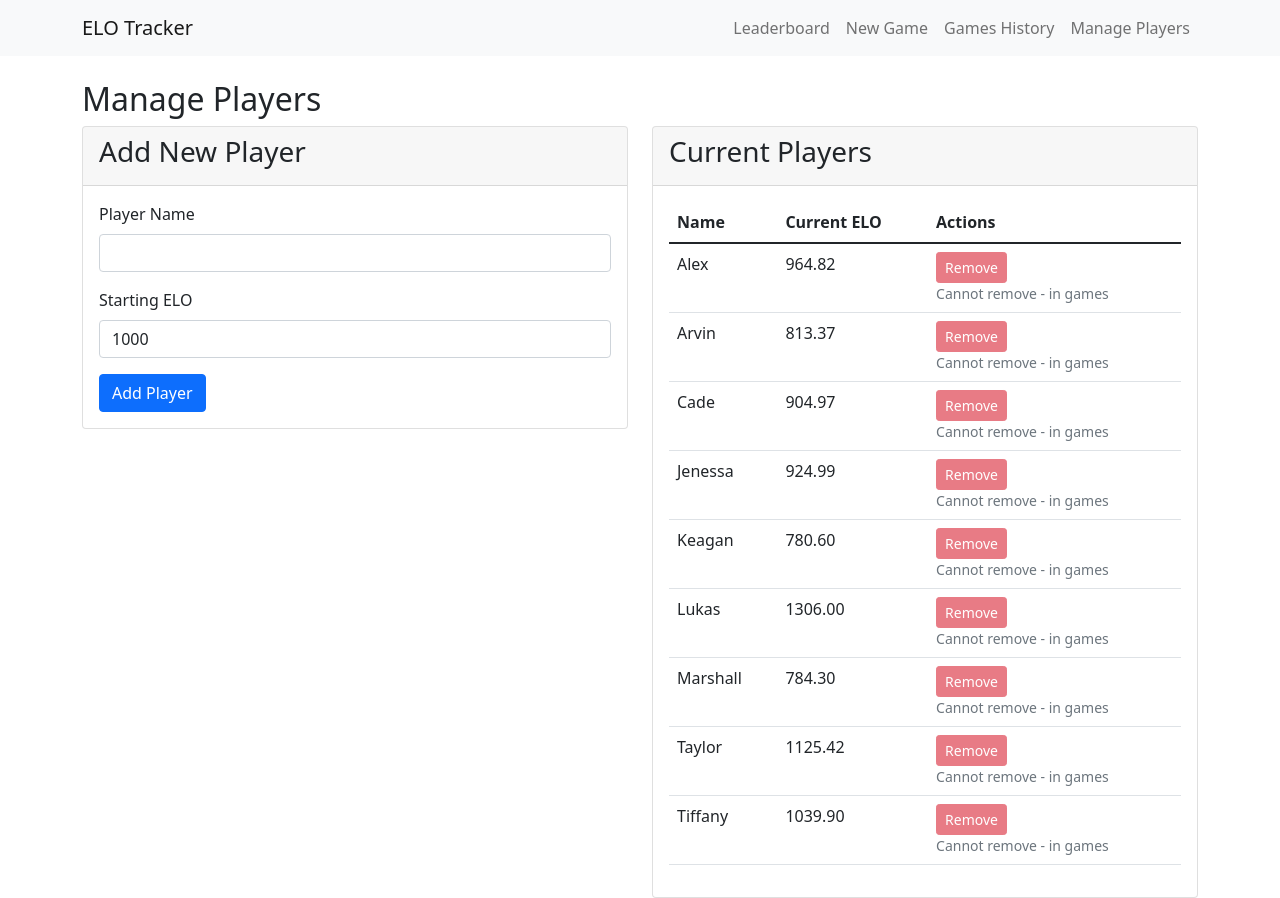
After one commit to LukasKanopka/GrassPowerRanking, a Flask app: page /manage_players in a window 1280 px wide. The commit adds this page. Run offline with Flask 3, Linux system fonts and the light colour scheme.

Commit message:
Added Player add, need to fix player add bug

```diff
--- a/app.py
+++ b/app.py
@@ -238,6 +238,88 @@ def update_elos(team1_ids, team2_ids, winner):
     for player in team2:
         player.elo += team2_change
 
+@app.route('/manage_players', methods=['GET', 'POST'])
+def manage_players():
+    error_message = None
+    success_message = None
+
+    if request.method == 'POST':
+        if 'add_player' in request.form:
+            # Handle add player
+            player_name = request.form.get('player_name')
+            starting_elo = request.form.get('starting_elo', 1000)
+
+            # Validate input
+            if not player_name:
+                error_message = "Player name is required"
+            else:
+                # Check if player with this name already exists
+                existing_player = Player.query.filter(Player.name == player_name).first()
+                if existing_player:
+                    error_message = f"Player '{player_name}' already exists"
+                else:
+                    # Create new player
+                    try:
+                        starting_elo = float(starting_elo)
+                        new_player = Player(name=player_name, elo=starting_elo)
+                        db.session.add(new_player)
+                        db.session.commit()
+                        success_message = f"Player '{player_name}' added successfully"
+                    except ValueError:
+                        error_message = "ELO must be a valid number"
+
+        elif 'remove_player' in request.form:
+            # Handle remove player
+            player_id = request.form.get('player_id')
+
+            if player_id:
+                player = Player.query.get(player_id)
+                if player:
+                    # Check if player is in any games
+                    games = Game.query.all()
+                    player_in_game = False
+
+                    for game in games:
+                        team1_ids = game.team1_players.split(',')
+                        team2_ids = game.team2_players.split(',')
+
+                        if str(player.id) in team1_ids or str(player.id) in team2_ids:
+                            player_in_game = True
+                            break
+
+                    if player_in_game:
+                        error_message = f"Cannot remove player '{player.name}' as they are part of existing games"
+                    else:
+                        player_name = player.name
+                        db.session.delete(player)
+                        db.session.commit()
+                        success_message = f"Player '{player_name}' removed successfully"
+                else:
+                    error_message = "Player not found"
+
+    # Get all players
+    players = Player.query.order_by(Player.name).all()
+
+    # For each player, check if they're in any games
+    player_in_games = {}
+    games = Game.query.all()
+
+    for player in players:
+        player_in_games[player.id] = False
+        for game in games:
+            team1_ids = game.team1_players.split(',')
+            team2_ids = game.team2_players.split(',')
+
+            if str(player.id) in team1_ids or str(player.id) in team2_ids:
+                player_in_games[player.id] = True
+                break
+
+    return render_template('manage_players.html',
+                          players=players,
+                          player_in_games=player_in_games,
+                          error_message=error_message,
+                          success_message=success_message)
+
 if __name__ == '__main__':
     with app.app_context():
         db.create_all()
--- a/templates/base.html
+++ b/templates/base.html
@@ -45,6 +45,7 @@
                 <a class="nav-link" href="/">Leaderboard</a>
                 <a class="nav-link" href="/new_game">New Game</a>
                 <a class="nav-link" href="/games">Games History</a>
+                <a class="nav-link" href="/manage_players">Manage Players</a>
             </div>
         </div>
     </nav>
--- /dev/null
+++ b/templates/manage_players.html
@@ -0,0 +1,80 @@
+{% extends "base.html" %}
+
+{% block content %}
+<h2>Manage Players</h2>
+
+{% if error_message %}
+<div class="alert alert-danger" role="alert">
+    {{ error_message }}
+</div>
+{% endif %}
+
+{% if success_message %}
+<div class="alert alert-success" role="alert">
+    {{ success_message }}
+</div>
+{% endif %}
+
+<div class="row">
+    <div class="col-md-6">
+        <div class="card mb-4">
+            <div class="card-header">
+                <h3>Add New Player</h3>
+            </div>
+            <div class="card-body">
+                <form method="POST">
+                    <div class="mb-3">
+                        <label for="player_name" class="form-label">Player Name</label>
+                        <input type="text" class="form-control" id="player_name" name="player_name" required>
+                    </div>
+                    <div class="mb-3">
+                        <label for="starting_elo" class="form-label">Starting ELO</label>
+                        <input type="number" class="form-control" id="starting_elo" name="starting_elo" value="1000" step="0.01">
+                    </div>
+                    <button type="submit" name="add_player" value="1" class="btn btn-primary">Add Player</button>
+                </form>
+            </div>
+        </div>
+    </div>
+
+    <div class="col-md-6">
+        <div class="card">
+            <div class="card-header">
+                <h3>Current Players</h3>
+            </div>
+            <div class="card-body">
+                <table class="table">
+                    <thead>
+                        <tr>
+                            <th>Name</th>
+                            <th>Current ELO</th>
+                            <th>Actions</th>
+                        </tr>
+                    </thead>
+                    <tbody>
+                        {% for player in players %}
+                        <tr>
+                            <td>{{ player.name }}</td>
+                            <td>{{ "%.2f"|format(player.elo) }}</td>
+                            <td>
+                                <form method="POST" class="d-inline">
+                                    <input type="hidden" name="player_id" value="{{ player.id }}">
+                                    <button type="submit" name="remove_player" value="1" class="btn btn-sm btn-danger"
+                                            {% if player_in_games[player.id] %}disabled{% endif %}
+                                            onclick="return confirm('Are you sure you want to remove {{ player.name }}?')">
+                                        Remove
+                                    </button>
+                                </form>
+                                {% if player_in_games[player.id] %}
+                                <small class="text-muted d-block">Cannot remove - in games</small>
+                                {% endif %}
+                            </td>
+                        </tr>
+                        {% endfor %}
+                    </tbody>
+                </table>
+            </div>
+        </div>
+    </div>
+</div>
+{% endblock %}
```
Also changed, not shown: instance/elo.db.
